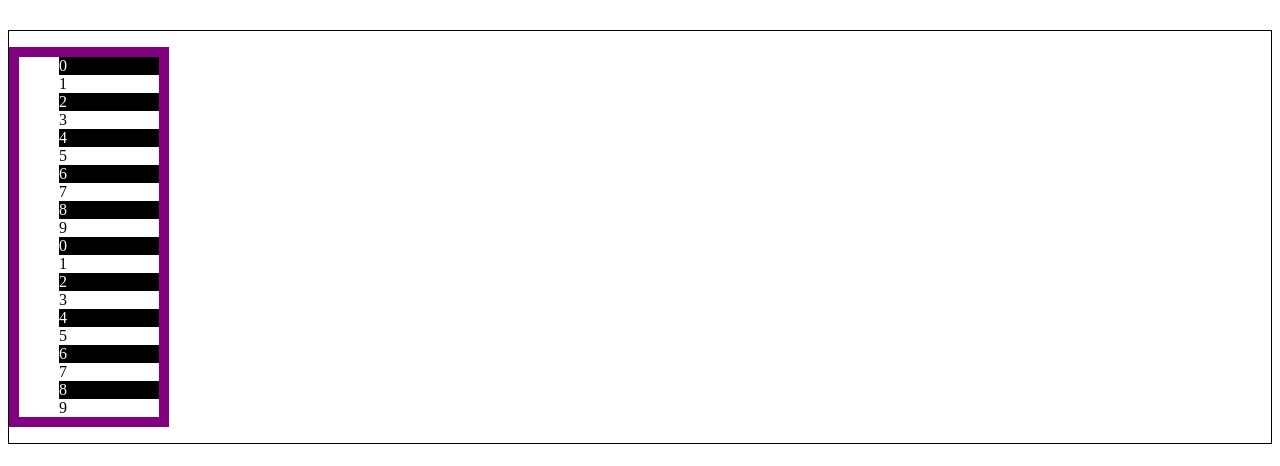
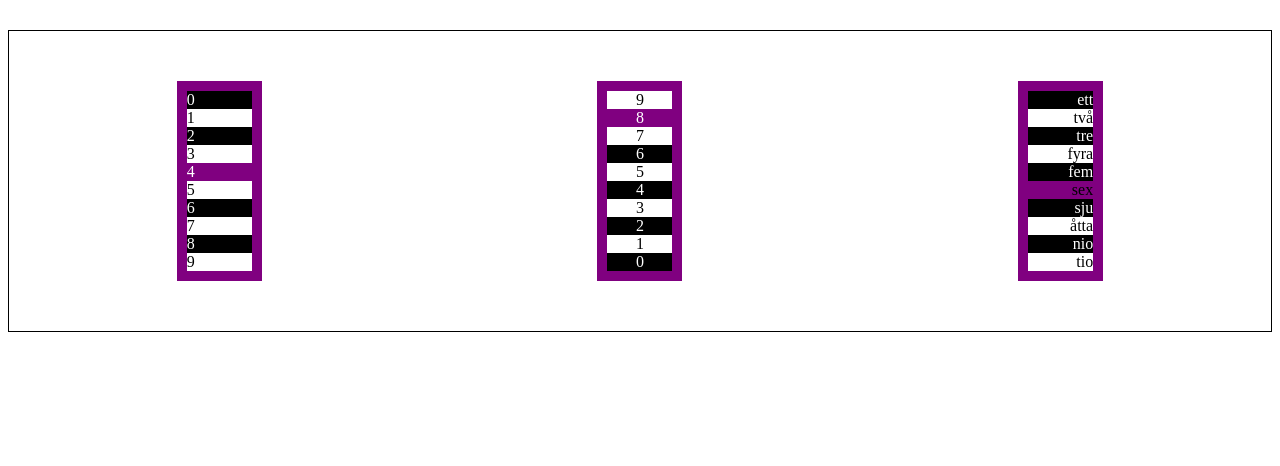
Before and after one commit to Kingtutz/fe25-js1-mp1-Charlie-Nilsson, a plain HTML site: page index.html in a window 1280 px wide. Shown: the part 278-744 px from the top of the page. Drawn offline with Linux system fonts and the light colour scheme.

Commit message:
layout done
layout done, colours need fix

```diff
--- a/js/javaScript.js
+++ b/js/javaScript.js
@@ -1,3 +1,5 @@
+//första delen
+
 for (let i = 0; i < 5; i++) {
   const h1 = document.createElement('h1')
   document.body.appendChild(h1)
@@ -9,31 +11,73 @@ for (let i = 0; i < 5; i++) {
   console.log(hue)
   console.log(i)
 }
-
-const tableDiv = document.createElement('div')
-document.body.appendChild(tableDiv)
-tableDiv.classList.add('tablediv')
-
-const ol = document.createElement('ol')
-tableDiv.appendChild(ol)
-ol.classList.add('ol')
-for (let i = 0; i < 10; i++) {
-  const li = document.createElement('li')
-  ol.appendChild(li)
-  li.innerText = `${i}`
-  const hue = i * 10
-  if (i % 2 === 0) {
-    li.style.background = 'black'
-    li.style.color = 'white'
+// andra delen
+// huvud div
+const mainDiv = document.createElement('div')
+document.body.appendChild(mainDiv)
+mainDiv.classList.add('maindiv')
+// 3xdivloop
+for (let i = 0; i < 3; i++) {
+  const pDiv = document.createElement('div')
+  mainDiv.appendChild(pDiv)
+  pDiv.classList.add('pdiv')
+  // pdiv1
+  if (i === 0) {
+    for (let j = 0; j < 10; j++) {
+      const p1 = document.createElement('p')
+      pDiv.appendChild(p1)
+      p1.innerText = j
+      if (j % 2 === 0) {
+        p1.classList.add('bw')
+        console.log(j)
+      }
+      if (j === 4) {
+        p1.style.backgroundColor = 'purple'
+      }
+    }
+  }
+  // pDiv2
+  if (i === 1) {
+    for (let j = 9; j > -1; j--) {
+      const p2 = document.createElement('p')
+      pDiv.appendChild(p2)
+      p2.innerText = j
+      p2.classList.add('p2')
+      if (j % 2 === 0) {
+        p2.classList.add('bw')
+        console.log(j)
+      }
+      if (j === 8) {
+        p2.style.backgroundColor = 'purple'
+      }
+    }
+  }
+  // pdiv 3
+  if (i === 2) {
+    const valörer = [
+      'ett',
+      'två',
+      'tre',
+      'fyra',
+      'fem',
+      'sex',
+      'sju',
+      'åtta',
+      'nio',
+      'tio'
+    ]
+    for (let j = 0; j < 10; j++) {
+      const p3 = document.createElement('p')
+      pDiv.appendChild(p3)
+      p3.innerText = valörer[j]
+      p3.classList.add('p3')
+      if (j % 2 === 0) {
+        p3.classList.add('bw')
+        console.log(j)
+      }
+      if (valörer[j] === 'sex') {
+        p3.style.backgroundColor = 'purple'
+      }
+    }
   }
 }
-for (let i = 0; i < 10; i++) {
-  const li = document.createElement('li')
-  ol.appendChild(li)
-  li.innerText = `${i}`
-  const hue = i * 10
-  if (i % 2 === 0) {
-    li.style.background = 'black'
-    li.style.color = 'white'
-  }
-}
--- a/styles.css
+++ b/styles.css
@@ -2,13 +2,30 @@
   color: hsl(195, 41%, 40%);
   text-align: center;
 }
-.ol{
-  max-width: 100px;
+.pdiv{
   border: purple 10px solid;
-  list-style: none;
-  lis
-}
-.tablediv{
-border: black 1px solid;
+  margin: 50px;
 
 }
+.maindiv{
+border: black 1px solid;
+display: flex;
+flex-direction: row;
+justify-content: space-around;
+}
+p{
+ margin: 0;
+  width: 65px;
+
+}
+.bw{
+  background-color: black;
+  color: white;
+  width: px;
+}
+.p2{
+  text-align: center;
+}
+.p3{
+  text-align: end;
+}
```
